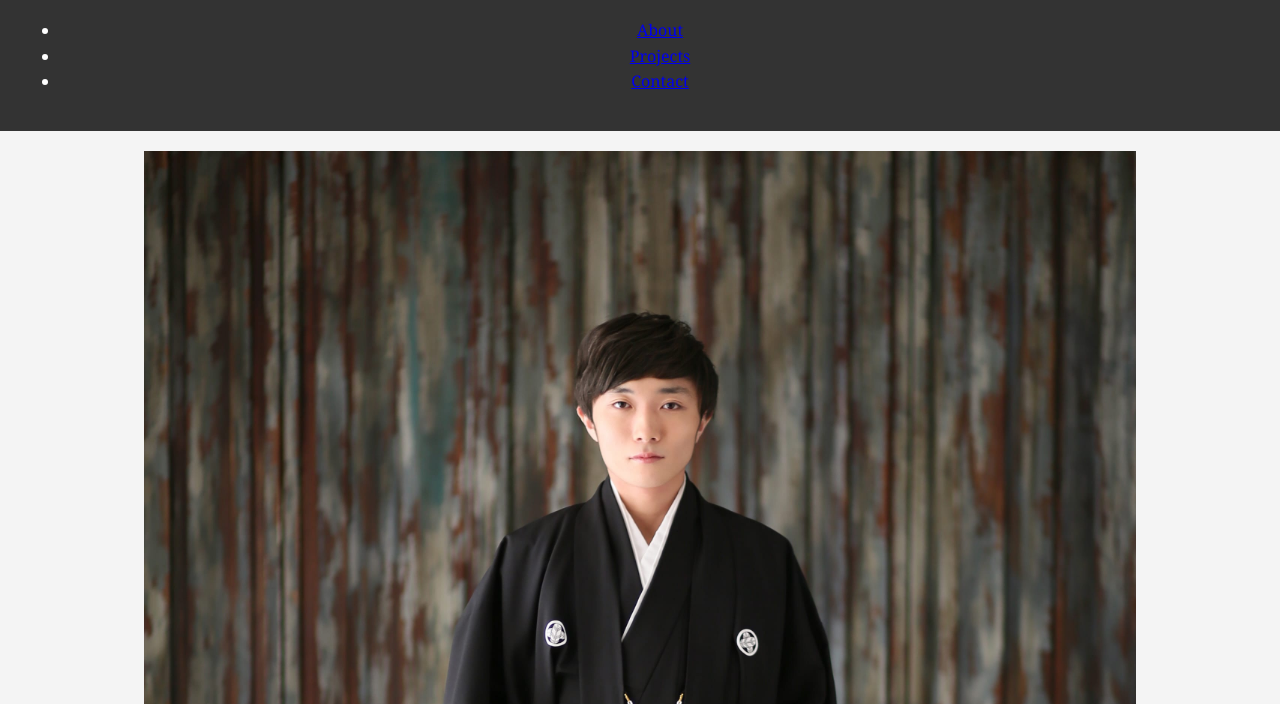
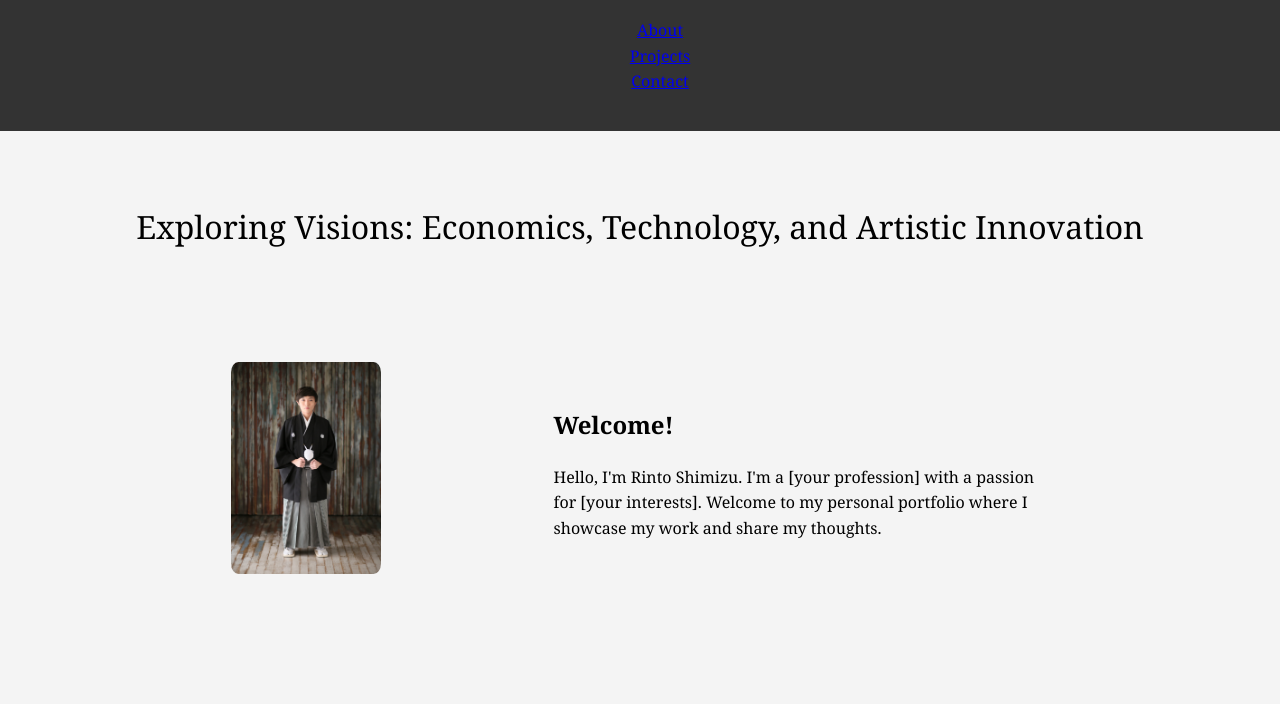
Before and after one commit to rinto-shimizu/rinto-shimizu.github.io, a plain HTML site: page index.html in a window 1280 px wide. Shown: the part 96-800 px from the top of the page. Drawn offline with Linux system fonts and the light colour scheme.

Commit message:
Updating website

```diff
--- a/index.html
+++ b/index.html
@@ -1,3 +1,5 @@
+
+
 <!DOCTYPE html>
 <html lang="en">
 <head>
@@ -7,7 +9,6 @@
     <title>Rinto Shimizu - Portfolio</title>
     <link rel="stylesheet" href="styles.css">
 </head>
-
 <body>
     <header>
         <h1>RINTO SHIMIZU</h1>
@@ -20,12 +21,23 @@
         </nav>
     </header>
 
-    <!-- Intro Section -->
-    <section id="intro">
+    <!-- Big Quote Section -->
+    <section id="big-quote">
+        <blockquote>
+            Exploring Visions: Economics, Technology, and Artistic Innovation
+        </blockquote>
+    </section>
+
+    <!-- Profile Section -->
+    <section id="profile">
         <div class="container">
-            <img src="assets/profile_pic.jpg" alt="Rinto Shimizu" class="profile-picture">
+            <div class="profile-image">
+                <img src="assets/profile_pic.jpg" alt="Rinto Shimizu">
+            </div>
+            <div class="profile-text">
                 <h2>Welcome!</h2>
-            <p>Hello, I'm Rinto Shimizu.</p>
+                <p>Hello, I'm Rinto Shimizu. I'm a [your profession] with a passion for [your interests]. Welcome to my personal portfolio where I showcase my work and share my thoughts.</p>
+            </div>
         </div>
     </section>
 
--- a/styles.css
+++ b/styles.css
@@ -1,4 +1,4 @@
-/* styles.css */
+/** styles.css */
 body {
     font-family: Georgia, 'Times New Roman', Times, serif;
     line-height: 1.6;
@@ -17,12 +17,35 @@ header {
     padding: 20px;
     text-align: center;
 }
+header nav ul li {
+    list-style-type: none;
+}
+
 section {
     padding: 20px;
 }
 
-.profile-picture {
-    width: 100%;
+/** Big Quote Styles */
+#big-quote blockquote {
+    font-size: 2em;
+    text-align: center;
+    margin: 50px auto;
+}
+
+/** Profile Section Styles */
+#profile .container {
+    display: flex;
+    align-items: center;
+    justify-content: space-around;
+    padding: 20px;
+}
+
+.profile-image img {
+    width: 150px;
     height: auto;
-    /* Add more styling as needed, e.g., border, margin, etc. */
+    border-radius: 5%;
 }
+
+.profile-text {
+    max-width: 50%;
+}
```
Lines whose indentation alone changed are shown as unchanged.
